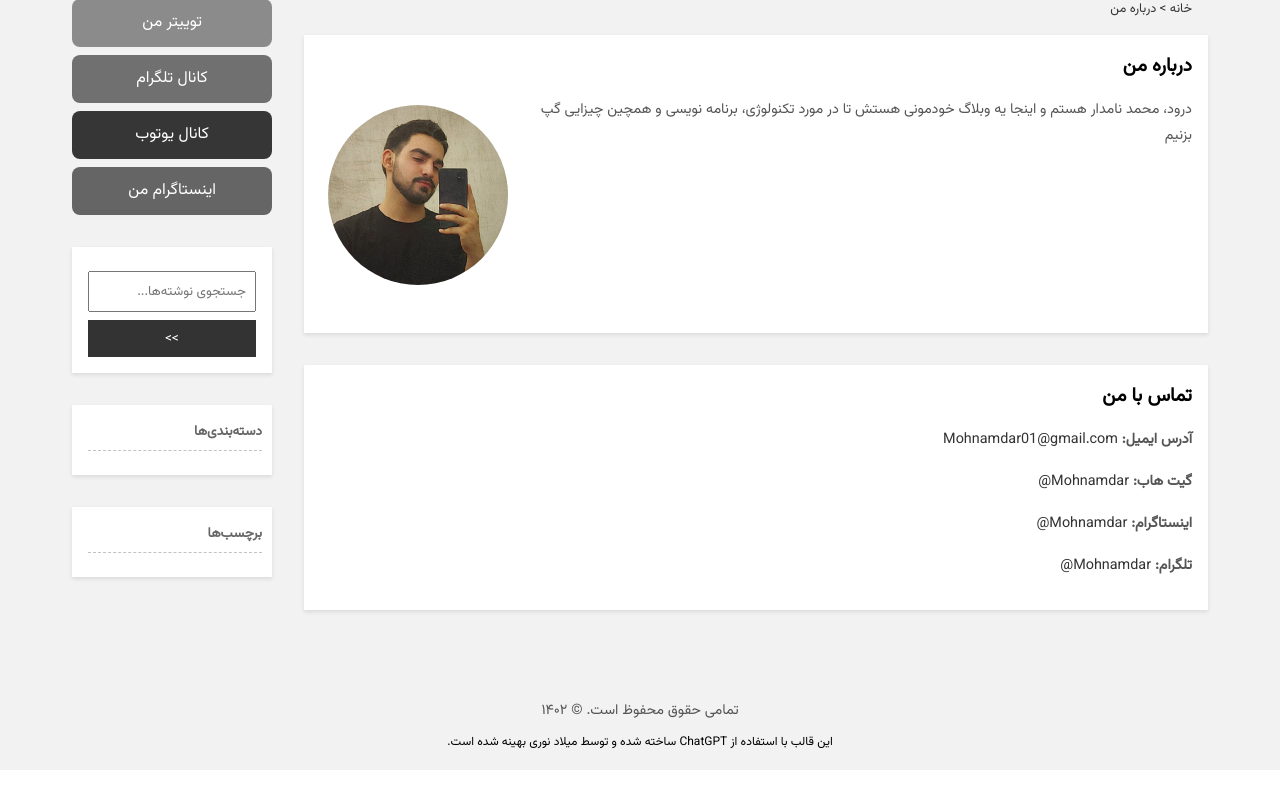
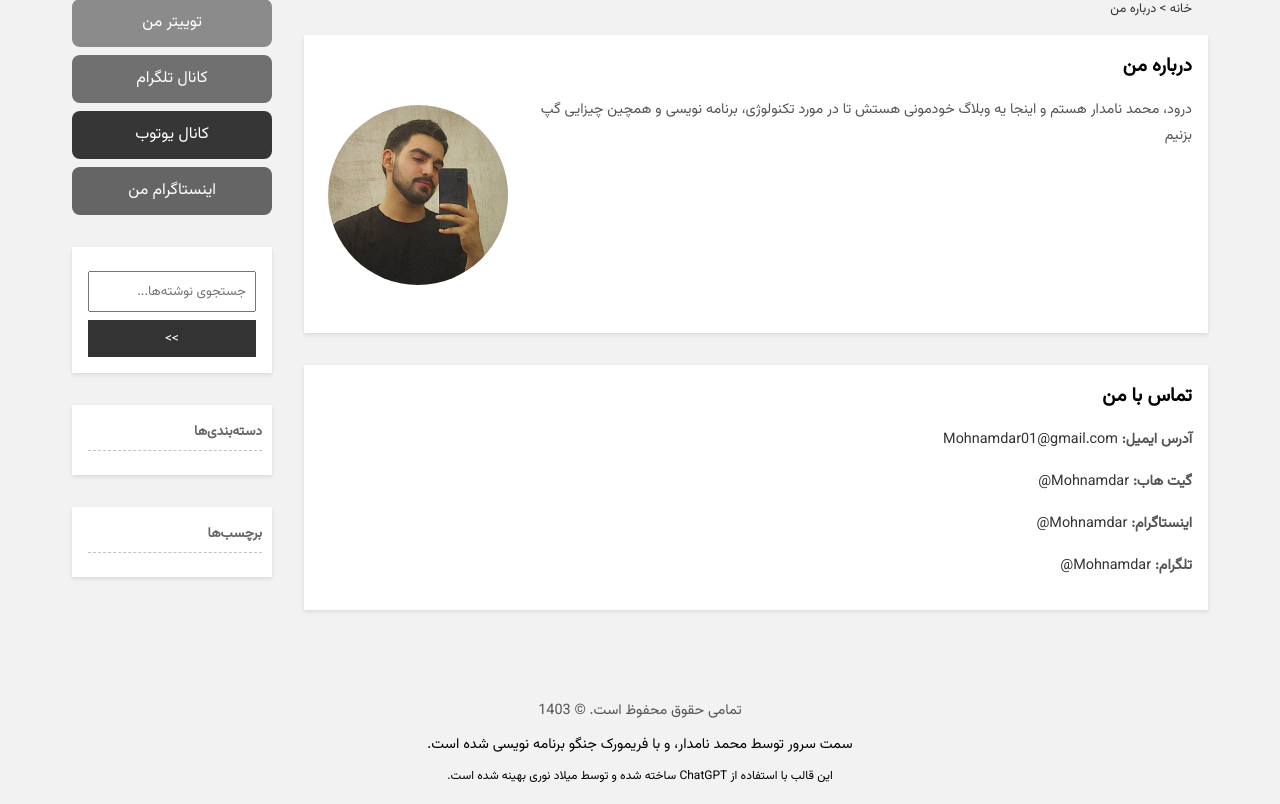
Before and after one commit to MohNamdar/Blogino, a Django app: page /about/ in a window 1280 px wide. Shown: the part 199-1003 px from the top of the page. Before the commit the page ends 969 px from the top, so only its background shows below. Run offline with Django 5.2, Linux system fonts and the light colour scheme; data that the repository does not hold is empty; parts of the project's set-up code (start-up, migrations or seed data) failed here and were passed over; some web fonts are replaced.

Commit message:
edite footer content

```diff
--- a/templates/partials/footer.html
+++ b/templates/partials/footer.html
@@ -1,4 +1,5 @@
 <!-- Website footer-->
-<p>تمامی حقوق محفوظ است. © ۱۴۰۲</p>
+<p>تمامی حقوق محفوظ است. © 1403</p>
+<p><a href="https://github.com/MohNamdar/Blogino" target="_blank">سمت سرور توسط محمد نامدار، و با فریمورک جنگو برنامه نویسی شده است.</a></p>
 <p><a href="https://github.com/miladnouri/simple-blog-template" target="_blank">این قالب با استفاده از ChatGPT ساخته شده
     و توسط میلاد نوری بهینه شده است.</a></p>
```
